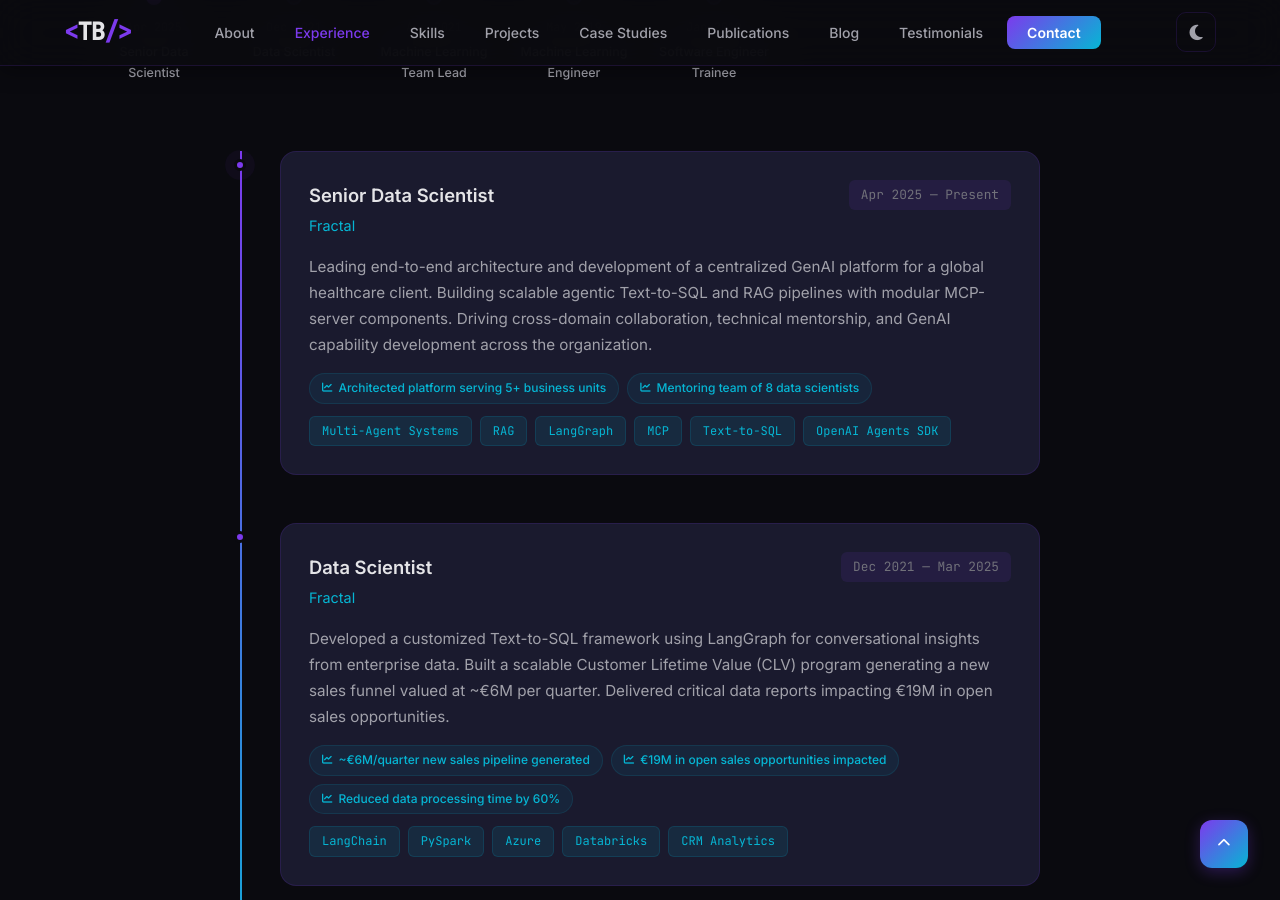
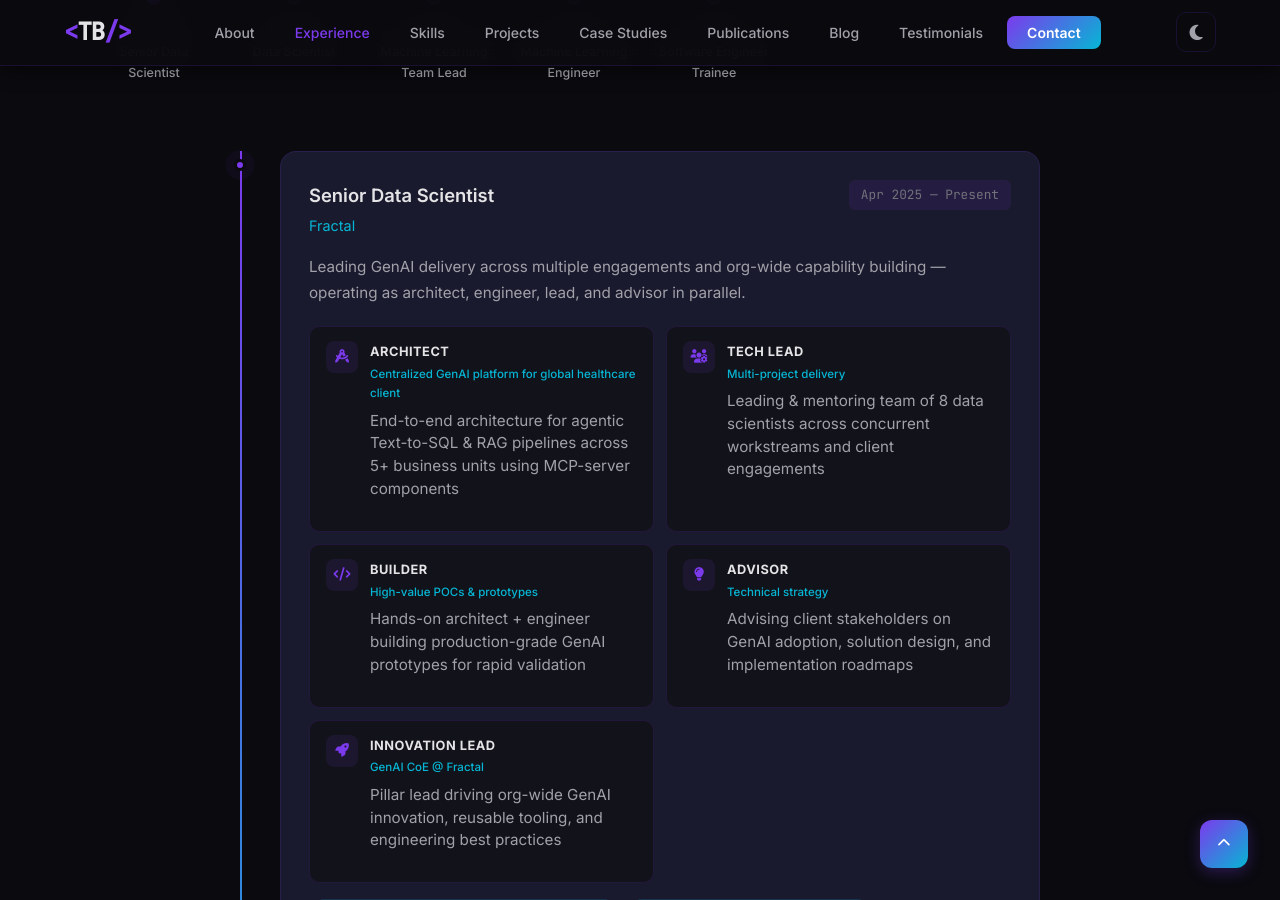
Before and after one commit to TarunISCO/TarunISCO.github.io, a Jekyll site: the page built from index.html, in a window 1280 px wide and 900 px high, scrolled down 2331 px. Built offline with Jekyll 4.4.1, drawn with Linux system fonts in a browser that asks for light colours.

Commit message:
Add capacity cards for multi-role representation in current position

```diff
--- a/_data/experience.yml
+++ b/_data/experience.yml
@@ -2,7 +2,28 @@
   company: "Fractal"
   date: "Apr 2025 — Present"
   current: true
-  description: "Leading end-to-end architecture and development of a centralized GenAI platform for a global healthcare client. Building scalable agentic Text-to-SQL and RAG pipelines with modular MCP-server components. Driving cross-domain collaboration, technical mentorship, and GenAI capability development across the organization."
+  description: "Leading GenAI delivery across multiple engagements and org-wide capability building — operating as architect, engineer, lead, and advisor in parallel."
+  capacities:
+    - hat: "Architect"
+      icon: "fas fa-drafting-compass"
+      context: "Centralized GenAI platform for global healthcare client"
+      detail: "End-to-end architecture for agentic Text-to-SQL & RAG pipelines across 5+ business units using MCP-server components"
+    - hat: "Tech Lead"
+      icon: "fas fa-users-cog"
+      context: "Multi-project delivery"
+      detail: "Leading & mentoring team of 8 data scientists across concurrent workstreams and client engagements"
+    - hat: "Builder"
+      icon: "fas fa-code"
+      context: "High-value POCs & prototypes"
+      detail: "Hands-on architect + engineer building production-grade GenAI prototypes for rapid validation"
+    - hat: "Advisor"
+      icon: "fas fa-lightbulb"
+      context: "Technical strategy"
+      detail: "Advising client stakeholders on GenAI adoption, solution design, and implementation roadmaps"
+    - hat: "Innovation Lead"
+      icon: "fas fa-rocket"
+      context: "GenAI CoE @ Fractal"
+      detail: "Pillar lead driving org-wide GenAI innovation, reusable tooling, and engineering best practices"
   metrics:
     - "Architected platform serving 5+ business units"
     - "Mentoring team of 8 data scientists"
--- a/css/style.css
+++ b/css/style.css
@@ -1300,6 +1300,75 @@ ul { list-style: none; }
 
 .metric-badge i {
     font-size: 0.65rem;
+}
+
+/* ============================================
+   Capacity Cards (multi-role grid)
+   ============================================ */
+.capacity-grid {
+    display: grid;
+    grid-template-columns: repeat(auto-fit, minmax(240px, 1fr));
+    gap: 12px;
+    margin: 20px 0 16px;
+}
+
+.capacity-card {
+    display: flex;
+    gap: 12px;
+    padding: 14px 16px;
+    background: var(--bg-secondary);
+    border: 1px solid var(--border-color);
+    border-radius: 10px;
+    transition: all var(--transition-base);
+}
+
+.capacity-card:hover {
+    border-color: var(--border-hover);
+    transform: translateY(-2px);
+    box-shadow: var(--shadow-glow);
+}
+
+.capacity-icon {
+    flex-shrink: 0;
+    width: 32px;
+    height: 32px;
+    border-radius: 8px;
+    background: rgba(124, 58, 237, 0.1);
+    display: flex;
+    align-items: center;
+    justify-content: center;
+    color: var(--accent-primary);
+    font-size: 0.85rem;
+}
+
+.capacity-body {
+    flex: 1;
+    min-width: 0;
+}
+
+.capacity-hat {
+    display: block;
+    font-size: 0.8rem;
+    font-weight: 700;
+    color: var(--text-primary);
+    text-transform: uppercase;
+    letter-spacing: 0.5px;
+    margin-bottom: 2px;
+}
+
+.capacity-context {
+    display: block;
+    font-size: 0.72rem;
+    color: var(--accent-secondary);
+    font-weight: 500;
+    margin-bottom: 6px;
+}
+
+.capacity-detail {
+    font-size: 0.8rem;
+    color: var(--text-secondary);
+    line-height: 1.5;
+    margin: 0;
 }
 
 /* ============================================
--- a/index.html
+++ b/index.html
@@ -174,6 +174,20 @@ layout: default
                         <span class="timeline-date">{{ job.date }}</span>
                     </div>
                     <p>{{ job.description }}</p>
+                    {% if job.capacities %}
+                    <div class="capacity-grid">
+                        {% for cap in job.capacities %}
+                        <div class="capacity-card">
+                            <div class="capacity-icon"><i class="{{ cap.icon }}"></i></div>
+                            <div class="capacity-body">
+                                <span class="capacity-hat">{{ cap.hat }}</span>
+                                <span class="capacity-context">{{ cap.context }}</span>
+                                <p class="capacity-detail">{{ cap.detail }}</p>
+                            </div>
+                        </div>
+                        {% endfor %}
+                    </div>
+                    {% endif %}
                     {% if job.metrics %}
                     <div class="timeline-metrics">
                         {% for metric in job.metrics %}
```
